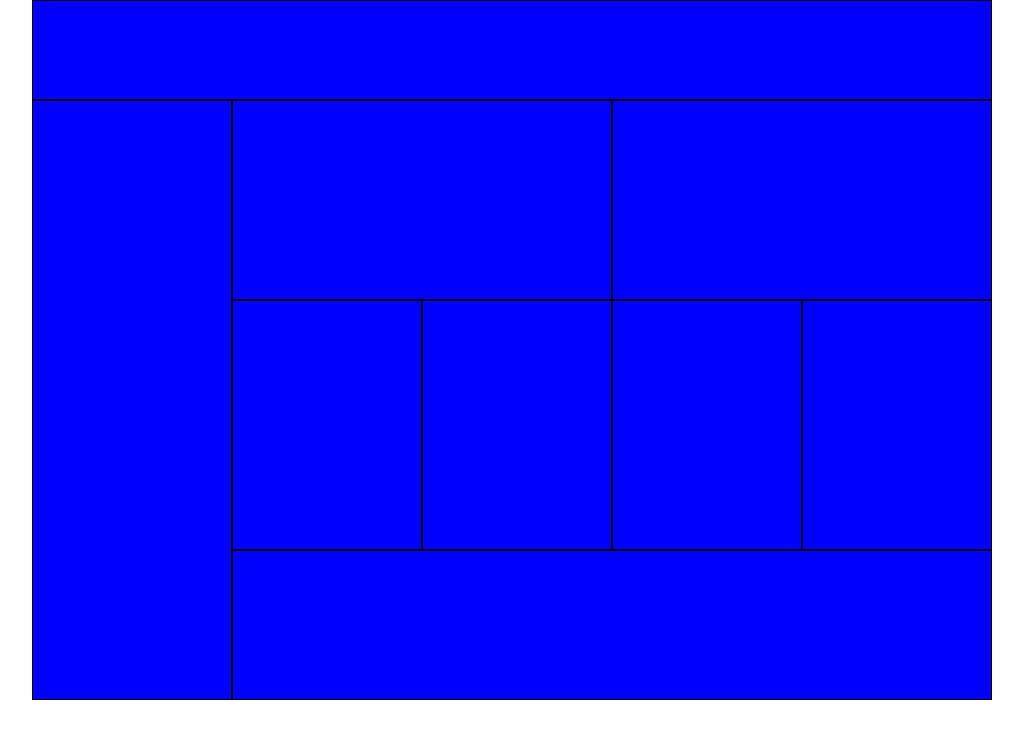
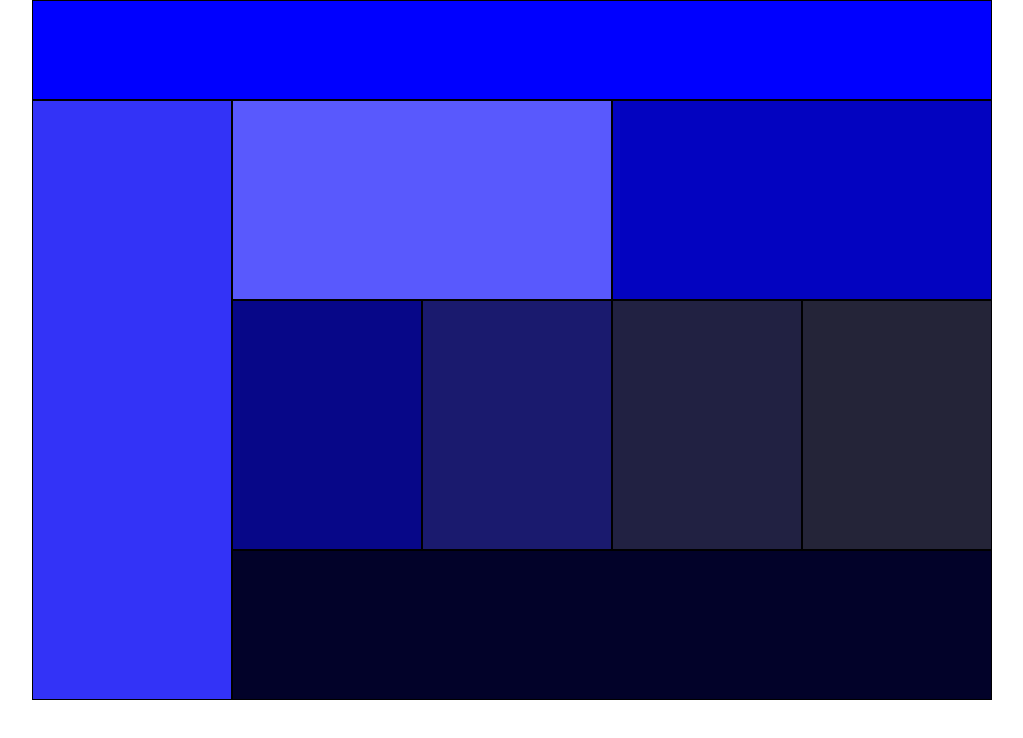
Before and after one commit to JCode1986/lab-01, a plain HTML site: page index.html in a window 1280 px wide. Shown: the whole page, without its empty margins (128-1151 px from the left). Drawn offline with Linux system fonts and the light colour scheme.

Commit message:
colors added to to individual sqaures, and when transition from mobile to web

```diff
--- a/layout.css
+++ b/layout.css
@@ -1,15 +1,14 @@
 header {
   width: 480px;
   height: 75px;
+  background-color: rgb(65, 2, 2)
 }
 
 header, footer, nav {
-  background: blue;
   border: 1px solid black;
 }
 
 section {
-  background: blue;
   border: 1px solid black;
   float: left;
 }
@@ -23,42 +22,50 @@ body {
 nav {
   width: 480px;
   height: 150px;
+  background-color: red
 }
 
 #section1 {
   width: 480px;
   height: 125px;
+  background-color: rgb(206, 27, 27)
 }
 
 #section2 {
   width: 480px;
   height: 125px;
+  background-color: rgb(250, 65, 65)
 }
 
 #section3 {
   width: 240px;
   height: 250px;
+  background-color: rgb(250, 120, 120)
 }
 
 #section4 {
   width: 240px;
   height: 250px;
+  background-color: rgb(255, 162, 162)
 }
 
 #section5 {
   width: 240px;
   height: 250px;
+  background-color: rgb(248, 200, 200)
 }
 
 #section6 {
   width: 240px;
   height: 250px;
+  background-color: rgb(255, 224, 224)
 }
 
 footer {
   width: 480px;
   height: 80px;
   clear: left;
+  background-color: rgb(133, 115, 115)
 }
 
 @media only screen and (min-width: 768px) {
@@ -70,39 +77,48 @@ footer {
   header {
     width: 960px;
     height: 100px;
+    background-color: blue
   }
 
   nav {
     float: left;
     width: 200px;
     height: 600px;
+    background-color: rgb(51, 51, 247)
   }
 
   #section1 {
     width: 380px;
     height: 200px;
+    background-color: rgb(89, 89, 253)
   }
 
   #section2  {
     width: 380px;
     height: 200px;
+    background-color: rgb(3, 3, 192)
   }
 
   #section3 {
     width: 190px;
     height: 250px;
+    color: red;
+    background-color: rgb(7, 7, 136)
   }
   #section4 {
     width: 190px;
     height: 250px;
+    background-color: rgb(26, 26, 110)
   }
   #section5 {
     width: 190px;
     height: 250px;
+    background-color: rgb(33, 33, 66)
   }
   #section6 {
     width: 190px;
     height: 250px;
+    background-color: rgb(36, 36, 56)
   }
 
   footer {
@@ -110,5 +126,6 @@ footer {
     height: 150px;
     clear: unset;
     float: left;
+    background-color: rgb(2, 2, 41)
   }
 }
```
